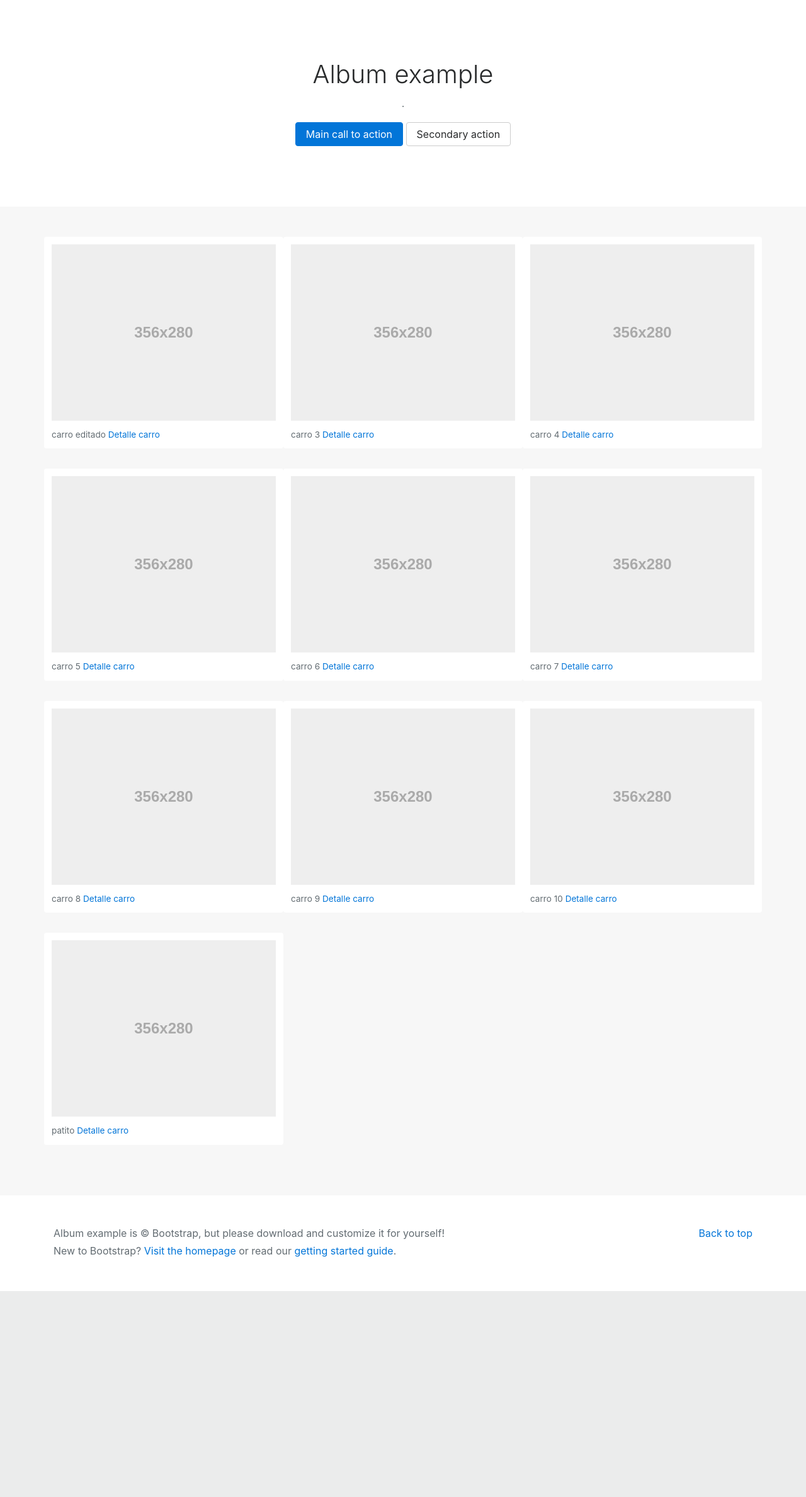
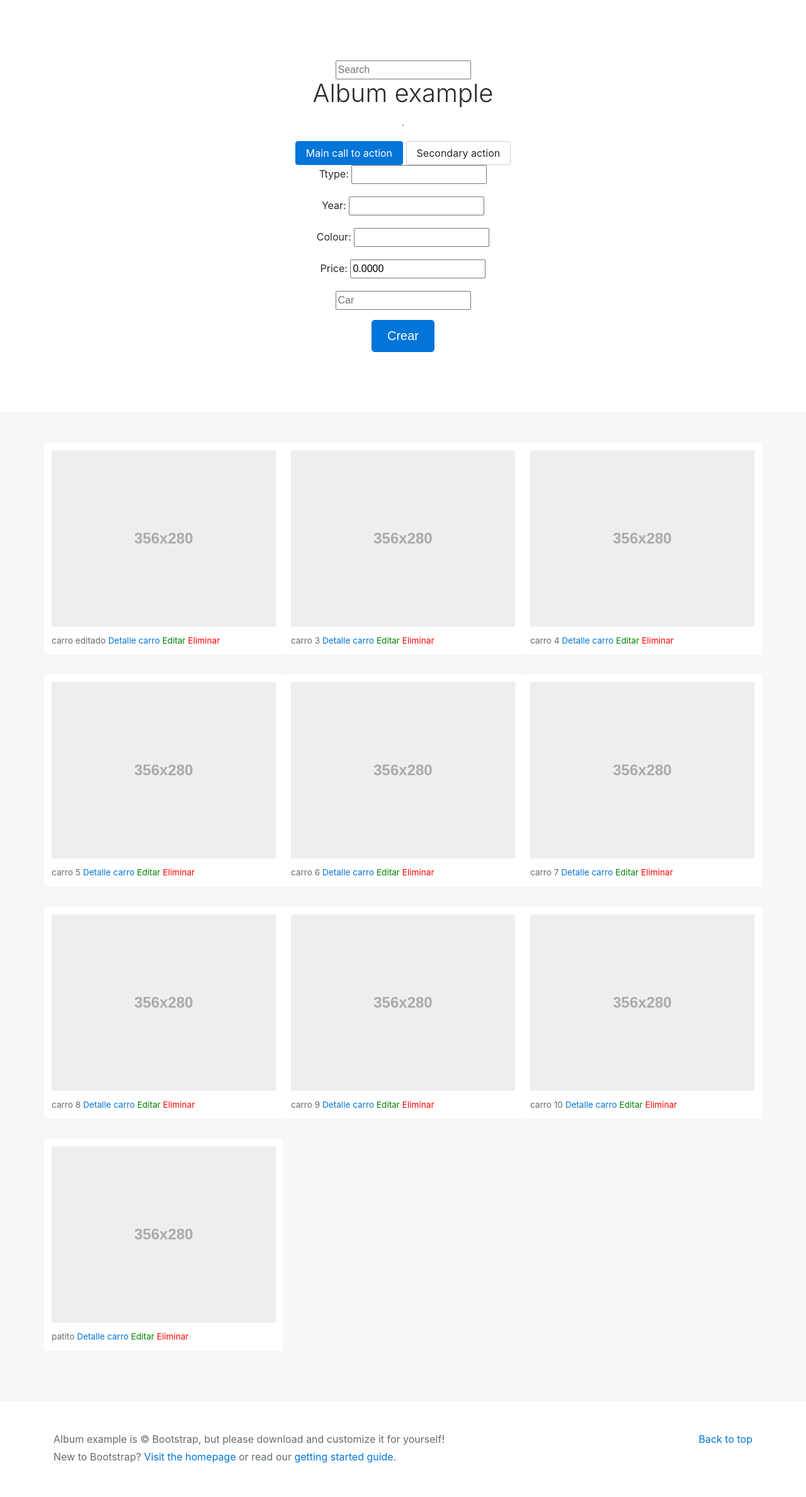
Before and after one commit to vicjar/examen_desarroweb_1, a Django app: page /car in a window 1280 px wide. Shown: the part 56-2433 px from the top of the page at 63% size. Before the commit the page ends 2106 px from the top, so only its background shows below. Run offline with Django 3.2, Linux system fonts and the light colour scheme; data comes from the database, SQL or seed files in the repository; both versions use the stored data as it was after the commit; some libraries are stand-ins or nearby versions.

Commit message:
Segundo examen finalizado Se agrego busqueda, edicion y eliminacion de refistros asi como comprobacion de inicio de sesion con un mixin y forms con el uso de widgets.

```diff
--- a/autoSearch/autoSearch/urls.py
+++ b/autoSearch/autoSearch/urls.py
@@ -17,12 +17,15 @@ from django.conf.urls import url
 from django.contrib import admin
 from django.conf import settings
 from django.conf.urls.static import static
-from carros.views import CarList, CarDetail
+from carros.views import CarList, CarDetail, CarCreate, CarDelete, CarUpdate
 
 from carros.views import home
 urlpatterns = [
     url(r'^admin/', admin.site.urls),
     url(r'^$', home, name='home'),
     url(r'^car$', CarList.as_view(), name='car_list'),
-    url(r'^cardetail/(?P<id>\d)/$', CarDetail.as_view(), name='car_detail'),
+    url(r'^cardetail/(?P<id>[0-9]+)/$', CarDetail.as_view(), name='car_detail'),
+    url(r'^create$', CarCreate.as_view(), name='CarCreate'),
+    url(r'^cardelete/(?P<pk>[0-9]+)/$', CarDelete.as_view(), name='car_delete'),
+    url(r'^edit/(?P<pk>[0-9]+)/$', CarUpdate.as_view(), name='car_update'),
 ]+ static(settings.STATIC_URL, document_root=settings.STATIC_ROOT)
--- /dev/null
+++ b/autoSearch/carros/form.py
@@ -0,0 +1,19 @@
+from django import forms
+
+from .models import Car
+
+class CarModelForm(forms.ModelForm):
+    content = forms.CharField(label='',
+                              widget=forms.TextInput(
+                                        attrs={'placeholder':"Car",
+                                               'class': "input"  }
+                              ))
+
+    class Meta:
+        model = Car
+        fields = [
+            "ttype",
+            "year",
+            "colour",
+            "price"
+        ]
--- a/autoSearch/carros/templates/car_list.html
+++ b/autoSearch/carros/templates/car_list.html
@@ -49,12 +49,19 @@
 
     <section class="jumbotron text-center">
       <div class="container">
+        {% include "search_form.html" %}
         <h1 class="jumbotron-heading">Album example</h1>
         <p class="lead text-muted">{{msg}}.</p>
         <p>
           <a href="#" class="btn btn-primary">Main call to action</a>
           <a href="#" class="btn btn-secondary">Secondary action</a>
         </p>
+      </div>
+      <div class="">
+        {%include "form.html" with form=create_form action_url=create_url btn_title='Crear'%}
+        <!-- <p class="image is-32x32">
+          <img src="http://bulma.io/images/placeholders/128x128.png">
+        </p> -->
       </div>
     </section>
 
@@ -66,7 +73,7 @@
         {% for object in object_list %}
           <div class="card">
             <img data-src="holder.js/100px280/thumb" alt="Card image cap">
-            <p class="card-text">{{object.ttype}} <a href="cardetail/{{object.id}}">Detalle carro</a> </p>
+            <p class="card-text">{{object.ttype}} <a href="cardetail/{{object.id}}">Detalle carro</a> <a style="color: green;" href="edit/{{object.id}}">Editar</a> <a style="color: red;" href="cardelete/{{object.id}}">Eliminar</a></p>
           </div>
 
         {%endfor%}
--- /dev/null
+++ b/autoSearch/carros/templates/create_view.html
@@ -0,0 +1 @@
+{% include "form.html" with form=form btn_title='Crear' %}
--- /dev/null
+++ b/autoSearch/carros/templates/delete_view.html
@@ -0,0 +1,4 @@
+<form action = "" method = "post">{% csrf_token %}
+  <p>Estas seguro que quieres eliminar "{{object}}" ?</p>
+  <input type="submit" name="" value="Confirmar">
+</form>
--- /dev/null
+++ b/autoSearch/carros/templates/form.html
@@ -0,0 +1,19 @@
+
+<form class="form"  method="POST" action="{% if action_url %}{{ action_url }}{% endif %}" >
+
+      {% csrf_token %}
+      <!-- <label for="id_content">Content:</label></br> -->
+
+      <div class="control">
+        <!-- Que es un widget y como lo uso? Tarea -->
+          <!-- <textarea class="textarea"  name="content" required="" id="id_content" maxlength="140" placeholder="Tweet Please"></textarea> -->
+          {{form.as_p}}
+          <input class="btn btn-primary btn-lg" type="submit" name="" value="{{btn_title}}">
+      </div>
+
+
+      <!-- {{form.as_p}} -->
+
+
+
+</form>
--- /dev/null
+++ b/autoSearch/carros/templates/search_form.html
@@ -0,0 +1,4 @@
+<form class="" action='{% url "car_list" %}' method="GET">
+  <input class="input" type="text" name="q" placeholder = 'Search' value = '{{ request.GET.q }}'>
+  <!-- <input class="button is-primary" type="submit"  value="Search"> -->
+</form>
--- /dev/null
+++ b/autoSearch/carros/templates/update_view.html
@@ -0,0 +1 @@
+{% include "form.html" with form=form btn_title='edit Car' %}
--- a/autoSearch/carros/views.py
+++ b/autoSearch/carros/views.py
@@ -2,14 +2,38 @@
 from __future__ import unicode_literals
 
 from django.shortcuts import render
-from django.views.generic import ListView, DetailView
+from django.views.generic import ListView, DetailView, DeleteView, CreateView, UpdateView
 from .models import Car
+from django.urls import reverse_lazy
+from django.contrib.auth.mixins import LoginRequiredMixin
+from .mixin import FormUserNeededMixin
+from .form import CarModelForm
+from django.db.models import Q
 def home(request):
     return render(request, "home.html", context={"prueba":"esta es una prueba"})
 
 class CarList(ListView):
     template_name = "car_list.html"
     queryset = Car.objects.all()
+    # queryset = Tweet.objects.all()
+    def get_queryset(self, *args, **kwargs):
+        qs = Car.objects.all()
+        print self.request.GET
+        query = self.request.GET.get("q", None)
+        if query is not None:
+            qs = qs.filter(
+                            Q(ttype__icontains=query) |
+                            Q(year__icontains=query) |
+                            Q(colour__icontains=query)
+                          )
+        return qs
+
+    def get_context_data(self, *args, **kwargs):
+        context = super(CarList, self).get_context_data(*args, **kwargs)
+        print "Si llega aqui"
+        context['create_form'] = CarModelForm()
+        context['create_url'] = reverse_lazy("CarCreate")
+        return context
 
 class CarDetail(DetailView):
     template_name = "car_detail.html"
@@ -18,3 +42,20 @@ class CarDetail(DetailView):
         id = self.kwargs.get("id")
         print id
         return Car.objects.get(id=id)
+
+class CarCreate(CreateView, LoginRequiredMixin, FormUserNeededMixin):
+    form_class = CarModelForm
+    template_name = "car/create_view.html"
+    success_url = "/car"
+    login_url = "/admin"
+
+class CarDelete(DeleteView):
+    model = Car
+    template_name = "delete_view.html"
+    success_url = reverse_lazy("car_list")
+
+class CarUpdate(UpdateView):
+    queryset = Car.objects.all()
+    form_class = CarModelForm
+    template_name = "update_view.html"
+    success_url = "/car"
```
Also changed, not shown: autoSearch/carros/mixin.py (added, +12 -0 lines), autoSearch/carros/templates/car_detail.html (+18 -5 lines), autoSearch/db.sqlite3, 5 other files.
